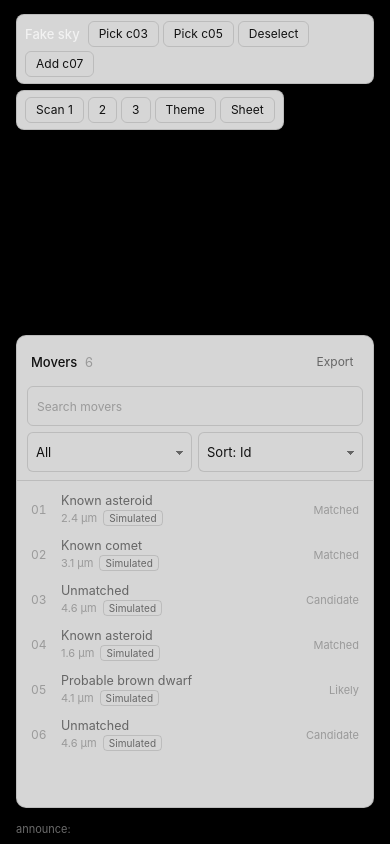
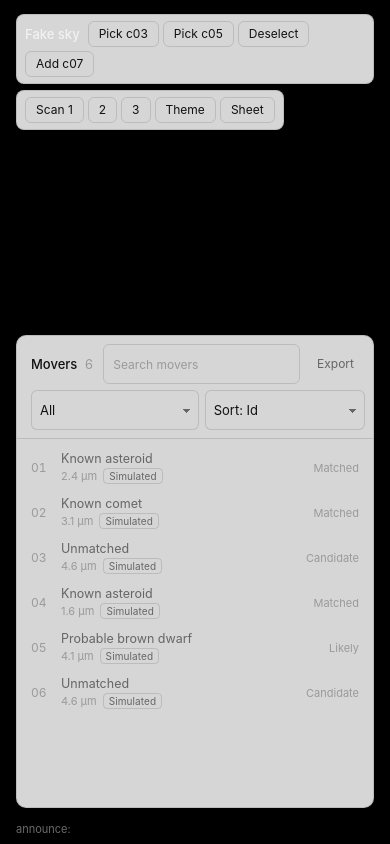
Before and after one commit to Tejas-Konduru/Nasa-Space-Apps, a plain HTML site: page app/dev/candidates.html in a window 390 px wide. Drawn offline with Linux system fonts and the light colour scheme.

Commit message:
workflow: single grid header (search beside title on phones), favicon stub on dev page

```diff
--- a/app/css/candidates.css
+++ b/app/css/candidates.css
@@ -3,23 +3,24 @@
 .cx [hidden] { display: none !important; }
 .cx button { -webkit-tap-highlight-color: transparent; }
 
-/* header */
-.cx-head { display: flex; justify-content: space-between; align-items: center; gap: 8px; padding: 10px 10px 6px 14px; flex: none; }
-.cx-title { margin: 0; font-size: 13px; font-weight: 500; }
+/* header: title, export, filters, search, sort (grid areas change on phones) */
+.cx-head {
+  display: grid; grid-template-columns: minmax(0, 1fr) auto; gap: 6px; align-items: center; flex: none;
+  grid-template-areas: "title export" "filt filt" "search sort";
+  padding: 10px 10px 8px 14px; border-bottom: 1px solid var(--edge);
+}
+.cx-title { grid-area: title; margin: 0; font-size: 13px; font-weight: 500; white-space: nowrap; }
 .cx-count { color: var(--ink-3); font-weight: 400; margin-left: 4px; font-variant-numeric: tabular-nums; }
+.cx-head > .cx-menuwrap { grid-area: export; justify-self: end; }
 .cx-export { padding: 5px 8px; font-size: 11px; }
-
-/* tools */
-.cx-tools { display: flex; flex-direction: column; gap: 6px; padding: 0 10px 8px; border-bottom: 1px solid var(--edge); flex: none; }
-.cx-filterrow { display: flex; }
-.cx-filters { width: 100%; }
+.cx-filters { grid-area: filt; display: flex; margin-left: -4px; }
 .cx-filters > button, .cx-more { padding: 5px 8px; font-size: 11px; flex: 1 1 auto; white-space: nowrap; }
 .cx-filters > .cx-menuwrap { flex: 1 1 auto; display: flex; }
 .cx-more { width: 100%; border: 0; border-radius: 5px; }
 .cx-more span[aria-hidden] { font-size: 9px; color: inherit; opacity: .7; }
-.cx-fsel { display: none; }
-.cx-searchrow { display: flex; gap: 6px; }
-.cx-q { flex: 1 1 auto; min-width: 0; }
+.cx-fsel { grid-area: fsel; display: none; }
+.cx-q { grid-area: search; min-width: 0; margin-left: -4px; }
+.cx-sort { grid-area: sort; }
 .cx select {
   font: inherit; font-size: 12px; color: var(--ink); background: transparent; border: 1px solid var(--edge); border-radius: 6px;
   padding: 5px 22px 5px 8px; appearance: none; -webkit-appearance: none; cursor: pointer; min-width: 0;
@@ -29,7 +30,6 @@
 .cx select:hover { border-color: var(--ink-3); }
 .cx select:focus-visible, .cx textarea:focus-visible, .cx-list li:focus-visible { outline: 2px solid var(--ink); outline-offset: 2px; }
 .cx option { background: var(--panel-solid); color: var(--ink); }
-.cx-sort { flex: none; }
 
 /* menus */
 .cx-menuwrap { position: relative; }
@@ -95,16 +95,14 @@
 
 /* phones: bottom sheet contents. Compact selects, side-by-side cutout, ≥ 40px tap targets. */
 @media (max-width: 860px) {
-  .cx-head { padding: 6px 6px 4px 14px; }
+  .cx-head { grid-template-columns: auto minmax(0, 1fr) minmax(0, 1fr) auto; grid-template-areas: "title search search export" "fsel fsel sort sort"; padding: 8px 8px 8px 14px; }
+  .cx-title { margin-right: 4px; }
   .cx-filters { display: none; }
-  .cx-filterrow { display: contents; }
-  .cx-tools { flex-direction: row; flex-wrap: wrap; }
-  .cx-fsel { display: block; order: 2; flex: 1 1 40%; }
-  .cx-searchrow { display: contents; }
-  .cx-q { order: 1; flex: 1 1 100%; }
-  .cx-sort { order: 3; flex: 1 1 40%; }
+  .cx-fsel { display: block; }
+  .cx-q { margin-left: 0; }
+  .cx-head > .cx-menuwrap .cx-export { padding: 6px 10px; }
   .cx button, .cx select, .cx-q { min-height: 40px; }
-  .cx-export { min-width: 64px; font-size: 12px; }
+  .cx-export { font-size: 12px; }
   .cx-q { font-size: 16px; } /* avoids iOS zoom-on-focus */
   .cx select { font-size: 13px; }
   .cx-list li { min-height: 44px; }
--- a/app/js/candidates/index.js
+++ b/app/js/candidates/index.js
@@ -30,9 +30,6 @@ const TEMPLATE = html`
         <button role="menuitem" data-x="copy" data-fmt="json">Copy JSON</button>
       </div>
     </div>
-  </header>
-  <div class="cx-tools">
-    <div class="cx-filterrow">
       <div class="seg cx-filters" role="group" aria-label="Filter by status">
         <button data-f="all" aria-pressed="true">All</button>
         <button data-f="Candidate" aria-pressed="false">Unmatched</button>
@@ -47,14 +44,11 @@ const TEMPLATE = html`
       <select class="cx-fsel" aria-label="Filter by status">
         ${F.FILTERS.map(f => html`<option value="${f.id}">${f.label}</option>`).join('')}
       </select>
-    </div>
-    <div class="cx-searchrow">
       <input type="text" class="cx-q" placeholder="Search movers" aria-label="Search movers" autocomplete="off" spellcheck="false" enterkeyhint="search">
       <select class="cx-sort" aria-label="Sort by">
         ${F.SORTS.map(s => html`<option value="${s.id}">Sort: ${s.label}</option>`).join('')}
       </select>
-    </div>
-  </div>
+  </header>
   <ul class="cx-list" role="listbox" aria-labelledby="cx-title"></ul>
   <div class="cx-empty" hidden><span class="cx-empty-msg"></span> <button class="cx-clear ghost" hidden>Clear filters</button></div>
   <section class="cx-detail" aria-labelledby="cx-d-name" hidden>
```
